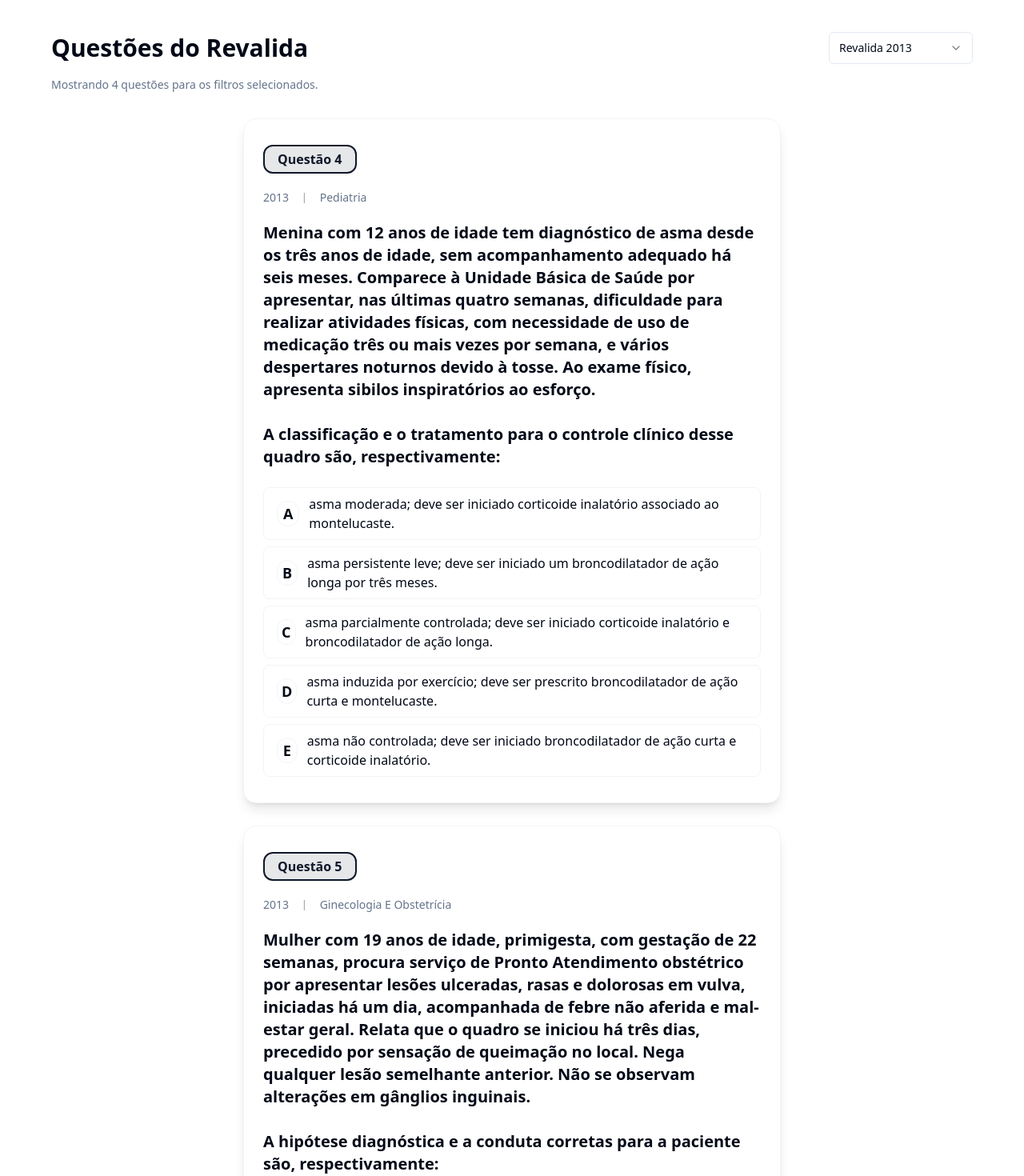
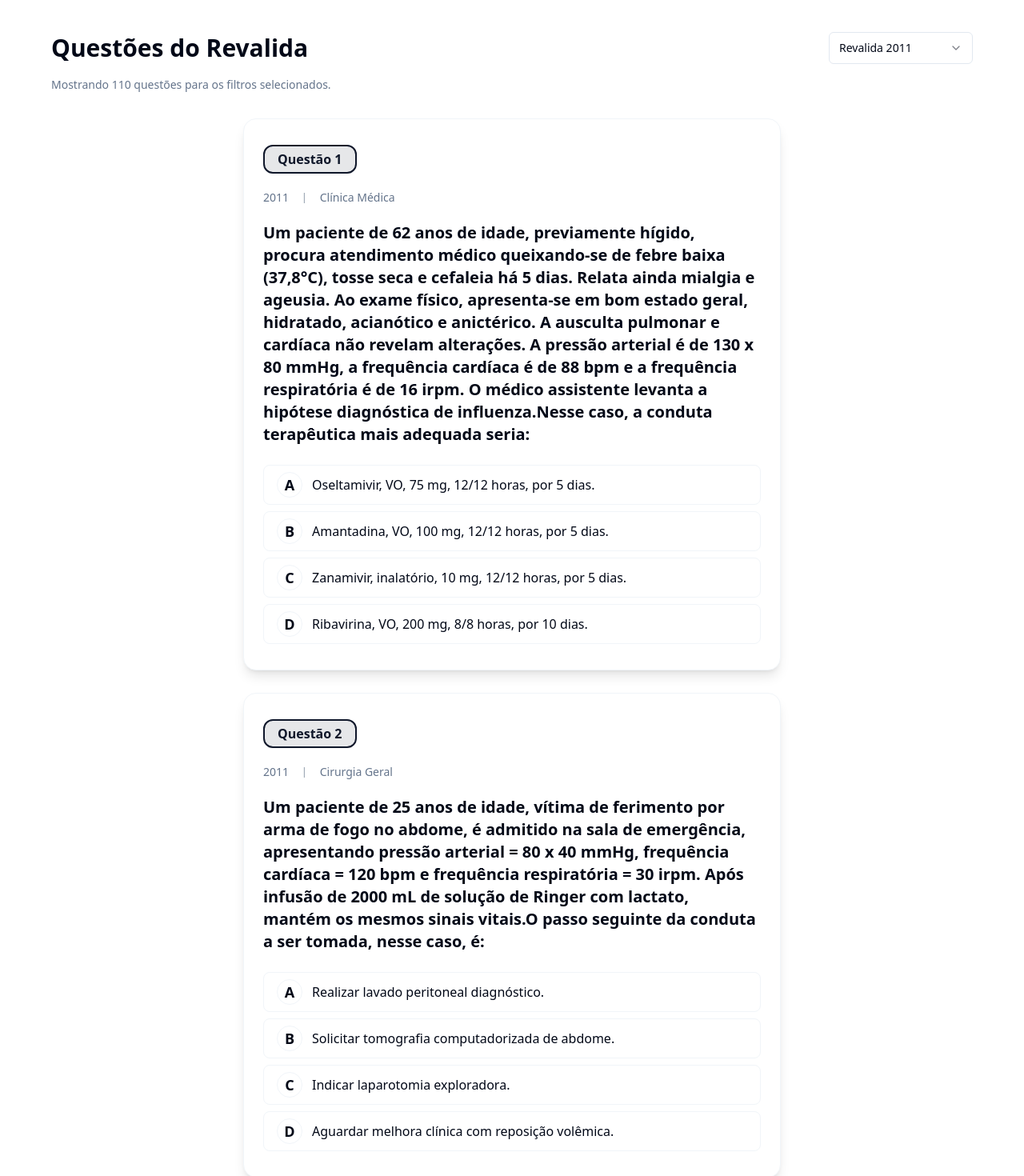
Before and after one commit to scalperline/revalida-quest-app, a React (Vite) app: page /questoes in a window 1280 px wide. Shown: the top 1470 px of the page at 80% size. Built offline with nearby package versions, Linux system fonts and the light colour scheme.

Commit message:
Reverted to commit eb44f35eb66ba500cc43726dbd213a036a9db21c

```diff
--- a/src/components/QuestionsHeader.tsx
+++ b/src/components/QuestionsHeader.tsx
@@ -35,7 +35,6 @@ export function QuestionsHeader({
             <SelectContent>
               <SelectItem value="2011">Revalida 2011</SelectItem>
               <SelectItem value="2012">Revalida 2012</SelectItem>
-              <SelectItem value="2013">Revalida 2013</SelectItem>
             </SelectContent>
           </Select>
         </div>
--- a/src/data/questoesRevalida2013.ts
+++ /dev/null
@@ -1,8 +0,0 @@
-
-import type { Question } from "./questoesRevalida2011";
-import { QUESTOES_REVALIDA_2013_1_10 } from "./questoesRevalida2013_1_10";
-
-// Todos os arquivos são agregados mantendo a ordem sequencial.
-export const QUESTOES_REVALIDA_2013: Question[] = [
-  ...QUESTOES_REVALIDA_2013_1_10,
-];
--- a/src/data/questoesRevalida2013_1_10.ts
+++ /dev/null
@@ -1,61 +0,0 @@
-
-import type { Question } from "./questoesRevalida2011";
-
-export const QUESTOES_REVALIDA_2013_1_10: Question[] = [
-  {
-    id: 4,
-    year: 2013,
-    area: "pediatria",
-    enunciado: "Menina com 12 anos de idade tem diagnóstico de asma desde os três anos de idade, sem acompanhamento adequado há seis meses. Comparece à Unidade Básica de Saúde por apresentar, nas últimas quatro semanas, dificuldade para realizar atividades físicas, com necessidade de uso de medicação três ou mais vezes por semana, e vários despertares noturnos devido à tosse. Ao exame físico, apresenta sibilos inspiratórios ao esforço.\n\nA classificação e o tratamento para o controle clínico desse quadro são, respectivamente:",
-    options: [
-      { id: 'A', text: "asma moderada; deve ser iniciado corticoide inalatório associado ao montelucaste." },
-      { id: 'B', text: "asma persistente leve; deve ser iniciado um broncodilatador de ação longa por três meses." },
-      { id: 'C', text: "asma parcialmente controlada; deve ser iniciado corticoide inalatório e broncodilatador de ação longa." },
-      { id: 'D', text: "asma induzida por exercício; deve ser prescrito broncodilatador de ação curta e montelucaste." },
-      { id: 'E', text: "asma não controlada; deve ser iniciado broncodilatador de ação curta e corticoide inalatório." }
-    ],
-    correct: 'E',
-  },
-  {
-    id: 5,
-    year: 2013,
-    area: "ginecologia e obstetrícia",
-    enunciado: "Mulher com 19 anos de idade, primigesta, com gestação de 22 semanas, procura serviço de Pronto Atendimento obstétrico por apresentar lesões ulceradas, rasas e dolorosas em vulva, iniciadas há um dia, acompanhada de febre não aferida e mal-estar geral. Relata que o quadro se iniciou há três dias, precedido por sensação de queimação no local. Nega qualquer lesão semelhante anterior. Não se observam alterações em gânglios inguinais.\n\nA hipótese diagnóstica e a conduta corretas para a paciente são, respectivamente:",
-    options: [
-      { id: 'A', text: "cancro mole; iniciar doxiciclina." },
-      { id: 'B', text: "herpes genital; iniciar aciclovir oral." },
-      { id: 'C', text: "donovanose; iniciar penicilina benzatina." },
-      { id: 'D', text: "sífilis primária; iniciar penicilina benzatina." },
-      { id: 'E', text: "condiloma plano; cauterizar com ácido tricloroacético 90%." }
-    ],
-    correct: 'B',
-  },
-  {
-    id: 6,
-    year: 2013,
-    area: "clínica médica",
-    enunciado: "Mulher com 28 anos de idade foi internada por apresentar quadro de confusão mental progressiva e rebaixamento do nível de consciência. Os familiares informam que ela apresenta perda progressiva de peso (de aproximadamente 10 kg), além de episódios febris (até 38,5 °C) nos últimos três meses. Negam a ocorrência de tosse ou diarreia; relatam o uso de drogas endovenosas há pelo menos cinco anos, além do consumo excessivo de álcool e cigarros. Há uma semana iniciou quadro de confusão mental e há dois dias evolui com rebaixamento do nível de consciência, apresentando-se torporosa no momento da internação. Foi iniciada, empiricamente, ceftriaxona. Os exames iniciais demonstraram leucocitos = 3.600/mm3, com 70% de neutrófilos, 20% de linfocitos e 10% de eosinófilos; anemia hipocrômica, microcítica, com anisocitose; plaquetas normais; VHS = 102 mm na primeira hora; ureia, creatinina, TGO/AST, TGP/ALT e eletrólitos normais; a tomografia computadorizada de crânio foi normal. Após a realização dos exames e 48h de antibioticoterapia, a paciente apresentava-se sem melhora do quadro clínico. Foi então realizada uma punção lombar diagnóstica evidenciando: 220 leucocitos/mm3, com 70% de linfocitos, níveis elevados de proteína e baixos níveis de glicose.\n\nO diagnóstico da paciente é:",
-    options: [
-      { id: 'A', text: "meningite viral." },
-      { id: 'B', text: "encefalite viral." },
-      { id: 'C', text: "meningite tuberculosa." },
-      { id: 'D', text: "meningite estafilocócica." },
-      { id: 'E', text: "meningite por bacilo gram-negativo." }
-    ],
-    correct: 'C',
-  },
-  {
-    id: 7,
-    year: 2013,
-    area: "cirurgia geral",
-    enunciado: "Homem com 35 anos de idade, obeso, com hérnia de hiato, é acompanhado clinicamente há cerca de dez anos. Sua última endoscopia de controle mostrou esofagite com esôfago de Barret em uma extensão de cerca de 5 cm. Foram colhidas biópsias cujo resultado foi metaplasia de Barret.\n\nA conduta inicial para o seguimento deste paciente é:",
-    options: [
-      { id: 'A', text: "indicação imediata de cirurgia antirrefluxo." },
-      { id: 'B', text: "indicação imediata de esofagectomia parcial." },
-      { id: 'C', text: "orientações higienodietéticas e o uso de antiácidos orais." },
-      { id: 'D', text: "uso de inibidores de bomba de protons - 60 a 80 mg/dia - por três meses." },
-      { id: 'E', text: "erradicação de H. pylori com amoxicilina - 2,0 g/dia e claritromicina - 1,0 g/dia." }
-    ],
-    correct: 'D',
-  },
-];
--- a/src/pages/Questions.tsx
+++ b/src/pages/Questions.tsx
@@ -1,15 +1,13 @@
-
 import { QuestionCard } from "@/components/QuestionCard";
 import { useState } from "react";
 import { QUESTOES_REVALIDA_2011, type Question } from "@/data/questoesRevalida2011";
 import { QUESTOES_REVALIDA_2012 } from "@/data/questoesRevalida2012";
-import { QUESTOES_REVALIDA_2013 } from "@/data/questoesRevalida2013";
 import { QuestionsHeader } from "@/components/QuestionsHeader";
 
 const QUESTOES_POR_PAGINA = 10;
 
 export default function Questions() {
-  const [anoSelecionado, setAnoSelecionado] = useState<number>(2013);
+  const [anoSelecionado, setAnoSelecionado] = useState<number>(2011);
   const [paginaAtual, setPaginaAtual] = useState(1);
 
   const questoesAnoSelecionado: Question[] =
@@ -17,8 +15,6 @@ export default function Questions() {
       ? QUESTOES_REVALIDA_2011.filter((q) => q.year === anoSelecionado)
       : anoSelecionado === 2012
       ? QUESTOES_REVALIDA_2012.filter((q) => q.year === anoSelecionado)
-      : anoSelecionado === 2013
-      ? QUESTOES_REVALIDA_2013.filter((q) => q.year === anoSelecionado)
       : [];
 
   const totalPaginas = Math.ceil(questoesAnoSelecionado.length / QUESTOES_POR_PAGINA);
```
